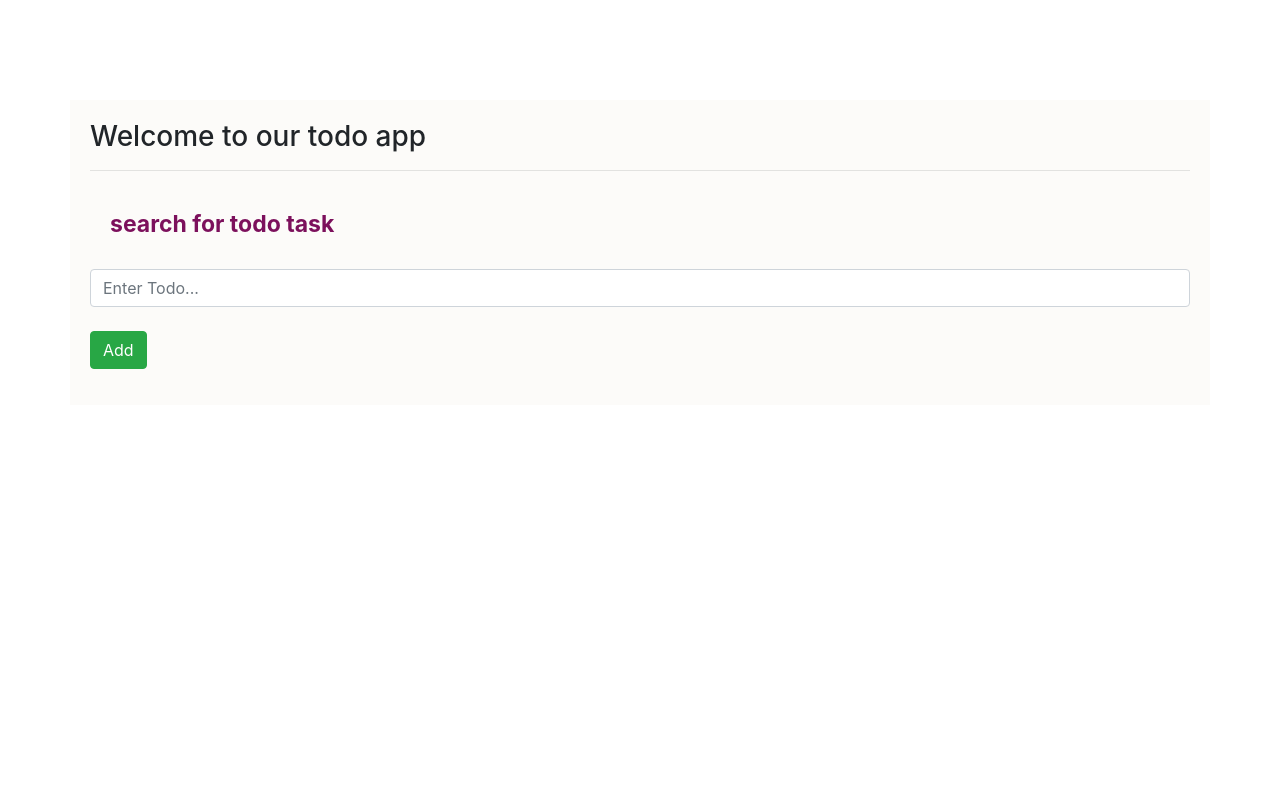
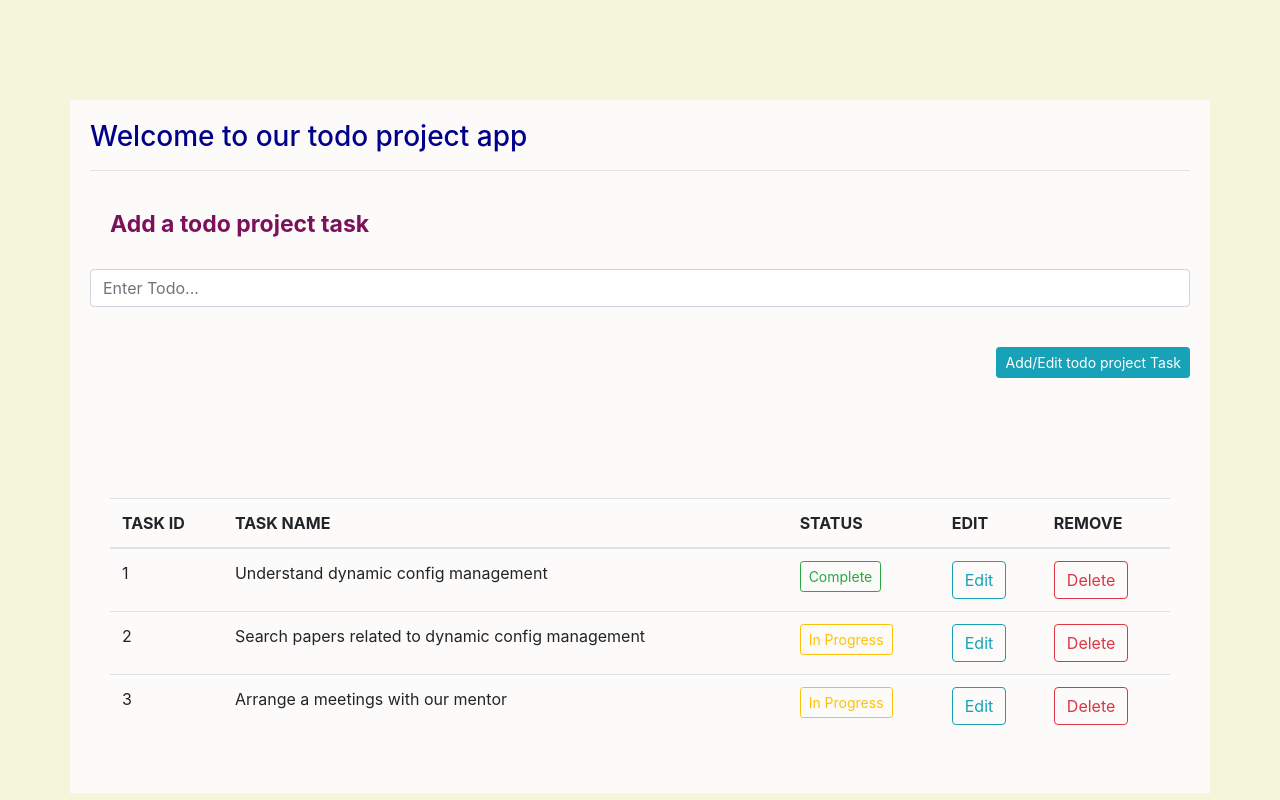
Before and after one commit to eyaab/Dynamic-Configuration-with-python, a Flask app: page / in a window 1280 px wide. Run offline with Flask 2, Linux system fonts and the light colour scheme; some libraries are stand-ins or nearby versions.

Commit message:
Add routes and some ui modifications like table and modal

```diff
--- a/app/__init__.py
+++ b/app/__init__.py
@@ -1,8 +1,3 @@
-from flask import Flask, render_template
-
-
+from flask import Flask
 app = Flask(__name__)
-
-@app.route("/")
-def homepage():
-	return render_template("index.html")
+from app import routes
--- a/app/routes.py
+++ b/app/routes.py
@@ -0,0 +1,55 @@
+from flask import Flask, render_template,  request, jsonify, redirect, url_for
+from app import app
+from app import database as db_helper
+
+
+@app.route("/create", methods=['POST'])
+def create():
+    data = request.get_json()
+    # db_helper.insert_new_task(data['description'])
+    result = {'success': True, 'response': 'Done'}
+    return jsonify(result)
+
+
+@app.route("/edit/<int:task_id>", methods=['POST'])
+def update(task_id):
+    data = request.get_json()
+    print(data)
+    try:
+        if "status" in data:
+            # db_helper.update_status_entry(task_id, data["status"])
+            result = {'success': True, 'response': 'Status Updated'}
+        elif "description" in data:
+            # db_helper.update_task_entry(task_id, data["description"])
+            result = {'success': True, 'response': 'Task Updated'}
+        else:
+            result = {'success': True, 'response': 'Nothing Updated'}
+    except:
+        result = {'success': False, 'response': 'Something went wrong'}
+
+    return jsonify(result)
+
+
+@app.route("/delete/<int:task_id>", methods=['POST'])
+def delete(task_id):
+
+    try:
+        # db_helper.remove_task_by_id(task_id)
+        result = {'success': True, 'response': 'Removed task'}
+    except:
+        result = {'success': False, 'response': 'Something went wrong'}
+
+    return jsonify(result)
+
+
+@app.route("/")
+def homepage():
+    # @TO DO bring items from BD
+    items = [
+        {"id": 1, "task": "Understand dynamic config management", "status": "Complete"},
+        {"id": 2, "task": "Search papers related to dynamic config management",
+            "status": "In Progress"},
+        {"id": 3, "task": "Arrange a meetings with our mentor",
+                          "status": "In Progress"},
+    ]
+    return render_template("index.html", items=items)
--- /dev/null
+++ b/app/static/script/actions.js
@@ -0,0 +1,88 @@
+$(document).ready(function () {
+    $('#task-modal').on('show.bs.modal', function (event) {
+        const button = $(event.relatedTarget) // Button that triggered the modal
+        const taskID = button.data('source') // Extract info from data-* attributes
+        const content = button.data('content') // Extract info from data-* attributes
+
+        const modal = $(this)
+        if (taskID === 'New Task') {
+            modal.find('.modal-title').text(taskID)
+            $('#task-form-display').removeAttr('taskID')
+        } else {
+            modal.find('.modal-title').text('Edit Task ' + taskID)
+            $('#task-form-display').attr('taskID', taskID)
+        }
+
+        if (content) {
+            modal.find('.form-control').val(content);
+        } else {
+            modal.find('.form-control').val('');
+        }
+    })
+
+
+    $('#submit-task').click(function () {
+        const tID = $('#task-form-display').attr('taskID');
+        console.log($('#task-modal').find('.form-control').val())
+        $.ajax({
+            type: 'POST',
+            url: tID ? '/edit/' + tID : '/create',
+            contentType: 'application/json;charset=UTF-8',
+            data: JSON.stringify({
+                'description': $('#task-modal').find('.form-control').val()
+            }),
+            success: function (res) {
+                console.log(res.response)
+                location.reload();
+            },
+            error: function () {
+                console.log('Error');
+            }
+        });
+    });
+
+    $('.remove').click(function () {
+        const remove = $(this)
+        $.ajax({
+            type: 'POST',
+            url: '/delete/' + remove.data('source'),
+            success: function (res) {
+                console.log(res.response)
+                location.reload();
+            },
+            error: function () {
+                console.log('Error');
+            }
+        });
+    });
+
+    $('.state').click(function () {
+        const state = $(this)
+        const tID = state.data('source')
+        const new_state = "Todo"
+        if (state.text() === "In Progress") {
+            new_state = "Complete"
+        } else if (state.text() === "Complete") {
+            new_state = "Todo"
+        } else if (state.text() === "Todo") {
+            new_state = "In Progress"
+        }
+
+        $.ajax({
+            type: 'POST',
+            url: '/edit/' + tID,
+            contentType: 'application/json;charset=UTF-8',
+            data: JSON.stringify({
+                'status': new_state
+            }),
+            success: function (res) {
+                console.log(res)
+                location.reload();
+            },
+            error: function () {
+                console.log('Error');
+            }
+        });
+    });
+
+});
--- a/app/templates/index.html
+++ b/app/templates/index.html
@@ -1,18 +1,24 @@
-<!doctype html>
+<!DOCTYPE html>
 <html lang="en">
   <head>
-    <meta charset="UTF-8">
-    <meta name="viewport"
-          content="width=device-width, user-scalable=no, initial-scale=1.0, maximum-scale=1.0, minimum-scale=1.0">
-    <meta http-equiv="X-UA-Compatible" content="ie=edge">
-    <link rel="stylesheet" href="https://maxcdn.bootstrapcdn.com/bootstrap/4.0.0/css/bootstrap.min.css"
-          integrity="sha384-Gn5384xqQ1aoWXA+058RXPxPg6fy4IWvTNh0E263XmFcJlSAwiGgFAW/dAiS6JXm" crossorigin="anonymous">
+    <meta charset="UTF-8" />
+    <meta
+      name="viewport"
+      content="width=device-width, user-scalable=no, initial-scale=1.0, maximum-scale=1.0, minimum-scale=1.0"
+    />
+    <meta http-equiv="X-UA-Compatible" content="ie=edge" />
+    <link
+      rel="stylesheet"
+      href="https://maxcdn.bootstrapcdn.com/bootstrap/4.0.0/css/bootstrap.min.css"
+      integrity="sha384-Gn5384xqQ1aoWXA+058RXPxPg6fy4IWvTNh0E263XmFcJlSAwiGgFAW/dAiS6JXm"
+      crossorigin="anonymous"
+    />
     <title>Todo App</title>
     <style>
-        .title {
+      .subtitle {
         color: rgb(124, 16, 92);
         font-weight: bold;
-          font-size:23px;
+        font-size: 23px;
         padding: 20px;
       }
       .container {
@@ -20,32 +26,182 @@
         margin-top: 100px;
         padding: 20px;
       }
+      .big-container {
+        background-color: beige;
+      }
+      .title {
+        color: darkblue;
+      }
     </style>
   </head>
-<body>
 
+  <body class="big-container">
     <div class="container">
-    <h3>Welcome to our todo app</h3>
-    <hr>
-    <form action="/add" method="post">
+      <h3 class="title">Welcome to our todo project app</h3>
+      <hr />
+      <form action="/create" method="post" form="form1">
         <div class="form-group">
-            <label for="title" class="title">search for todo task</label>
-            <input type="text" class="form-control" id="title" name="title" placeholder="Enter Todo..."><br>
-            <button type="submit" class="btn btn-success">Add</button>
+          <label for="title" class="subtitle">Add a todo project task</label>
+
+          <input
+            type="text"
+            class="form-control"
+            id="title"
+            name="title"
+            placeholder="Enter Todo..."
+            onchange="myFunction(this.value)"
+          /><br />
         </div>
       </form>
-
+      <div style="text-align: right">
+        <button
+          type="button"
+          class="btn btn-info btn-sm"
+          data-bs-toggle="modal"
+          data-bs-target="#task-modal"
+          data-source="New Task"
+          onclick="document.getElementById('task-modal').style.display='contents'"
+        >
+          Add/Edit todo project Task
+        </button>
+      </div>
+      <div
+        class="modal fade"
+        id="task-modal"
+        tabindex="-1"
+        aria-labelledby="Label"
+        aria-hidden="true"
+      >
+        <div class="modal-dialog">
+          <div class="modal-content modal-reference">
+            <div class="modal-header">
+              <h5 class="modal-title" id="Label">Edit/Add a task</h5>
             </div>
 
+            <div class="modal-body">
+              <div class="input-group mb-3">
+                <span class="input-group-text" id="task-form-display"
+                  >Task</span
+                >
+                <input
+                  type="text"
+                  class="form-control"
+                  placeholder="Description of task"
+                  aria-label="task-name"
+                  aria-describedby="basic-addon1"
+                />
+              </div>
+            </div>
+            <div class="modal-footer">
+              <button
+                type="button"
+                class="btn btn-danger"
+                data-bs-dismiss="modal"
+                onclick="document.getElementById('task-modal').style.display='none'"
+              >
+                Close
+              </button>
+              <button id="submit-task" type="button" class="btn btn-success">
+                Save changes
+              </button>
+            </div>
+          </div>
+        </div>
+      </div>
+      <div class="container table-responsive">
+        <table class="table">
+          <thead>
+            <tr>
+              <th class="task-id">TASK ID</th>
+              <th class="task">TASK NAME</th>
+              <th class="status">STATUS</th>
+              <th class="update">EDIT</th>
+              <th class="update">REMOVE</th>
+            </tr>
+          </thead>
 
-<script src="https://code.jquery.com/jquery-3.2.1.slim.min.js"
+          <tbody>
+            {% for item in items %}
+            <tr>
+              <td>{{item.id}}</td>
+              <td>{{item.task}}</td>
+
+              {% if item.status == "In Progress" %}
+              <td>
+                <button
+                  type="button"
+                  class="btn btn-outline-warning btn-sm state"
+                  data-source="{{item.id}}"
+                >
+                  {{item.status}}
+                </button>
+              </td>
+              {%endif%} {% if item.status == "Todo" %}
+              <td>
+                <button
+                  type="button"
+                  class="btn btn-outline-secondary btn-sm state"
+                  data-source="{{item.id}}"
+                >
+                  {{item.status}}
+                </button>
+              </td>
+              {%endif%} {% if item.status == "Complete" %}
+              <td>
+                <button
+                  type="button"
+                  class="btn btn-outline-success btn-sm state"
+                  data-source="{{item.id}}"
+                >
+                  {{item.status}}
+                </button>
+              </td>
+              {%endif%}
+
+              <td>
+                <button
+                  type="button"
+                  class="btn btn-outline-info"
+                  data-bs-toggle="modal"
+                  data-bs-target="#task-modal"
+                  data-source="{{item.id}}"
+                  data-content="{{item.task}}"
+                >
+                  Edit
+                </button>
+              </td>
+
+              <td>
+                <button
+                  class="btn btn-outline-danger remove"
+                  data-source="{{item.id}}"
+                  type="button"
+                >
+                  Delete
+                </button>
+              </td>
+            </tr>
+            {% endfor %}
+          </tbody>
+        </table>
+      </div>
+    </div>
+
+    <script
+      src="https://code.jquery.com/jquery-3.2.1.slim.min.js"
       integrity="sha384-KJ3o2DKtIkvYIK3UENzmM7KCkRr/rE9/Qpg6aAZGJwFDMVNA/GpGFF93hXpG5KkN"
-        crossorigin="anonymous"></script>
-<script src="https://cdnjs.cloudflare.com/ajax/libs/popper.js/1.12.9/umd/popper.min.js"
+      crossorigin="anonymous"
+    ></script>
+    <script
+      src="https://cdnjs.cloudflare.com/ajax/libs/popper.js/1.12.9/umd/popper.min.js"
       integrity="sha384-ApNbgh9B+Y1QKtv3Rn7W3mgPxhU9K/ScQsAP7hUibX39j7fakFPskvXusvfa0b4Q"
-        crossorigin="anonymous"></script>
-<script src="https://maxcdn.bootstrapcdn.com/bootstrap/4.0.0/js/bootstrap.min.js"
+      crossorigin="anonymous"
+    ></script>
+    <script
+      src="https://maxcdn.bootstrapcdn.com/bootstrap/4.0.0/js/bootstrap.min.js"
       integrity="sha384-JZR6Spejh4U02d8jOt6vLEHfe/JQGiRRSQQxSfFWpi1MquVdAyjUar5+76PVCmYl"
-        crossorigin="anonymous"></script>
+      crossorigin="anonymous"
+    ></script>
+    <script src="{{ url_for('static', filename='script/actions.js') }}"></script>
   </body>
 </html>
--- a/requirements.txt
+++ b/requirements.txt
@@ -5,3 +5,5 @@ itsdangerous==2.0.1
 Jinja2==3.0.0
 MarkupSafe==2.0.0
 Werkzeug==2.0.1
+SQLAlchemy==1.3.11
+Flask-SQLAlchemy==2.4.1
```
Also changed, not shown: README.md. Lines whose indentation alone changed are shown as unchanged.
